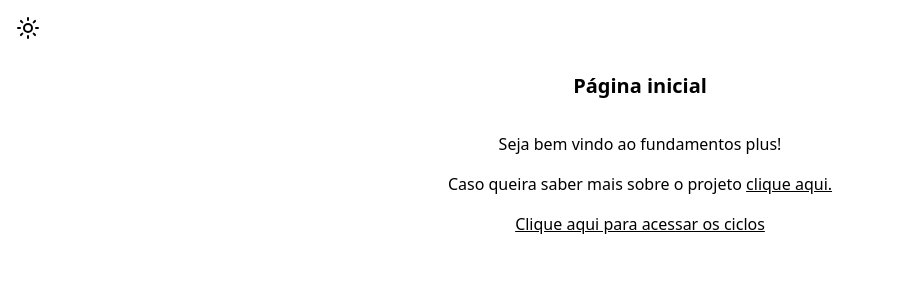
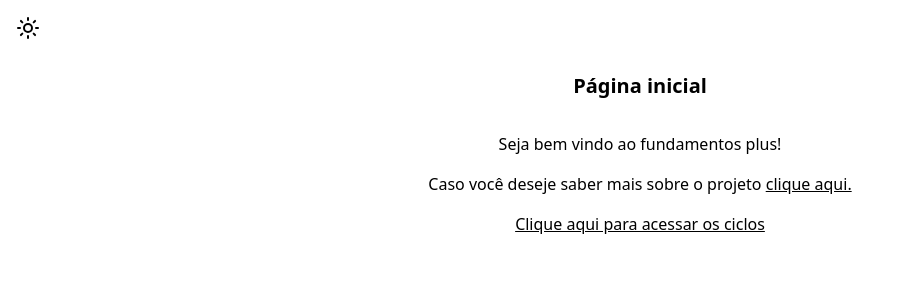
Before and after one commit to JoaoEmanuell/fundamentos-plus-web, a Next.js app in the folder web/: page / in a window 1280 px wide. Shown: the top 300 px of the page, without its empty margins (0-897 px from the left). Built offline with nearby package versions, Linux system fonts and the light colour scheme.

Commit message:
refactor: Home

```diff
--- a/web/src/components/body/Home.tsx
+++ b/web/src/components/body/Home.tsx
@@ -39,7 +39,7 @@ export function HomeComponent() {
                         Seja bem vindo ao fundamentos plus!
                     </p>
                     <p className="text-center">
-                        Caso queira saber mais sobre o projeto{' '}
+                        Caso você deseje saber mais sobre o projeto{' '}
                         <a href="/about" className="underline">
                             clique aqui.
                         </a>
```
